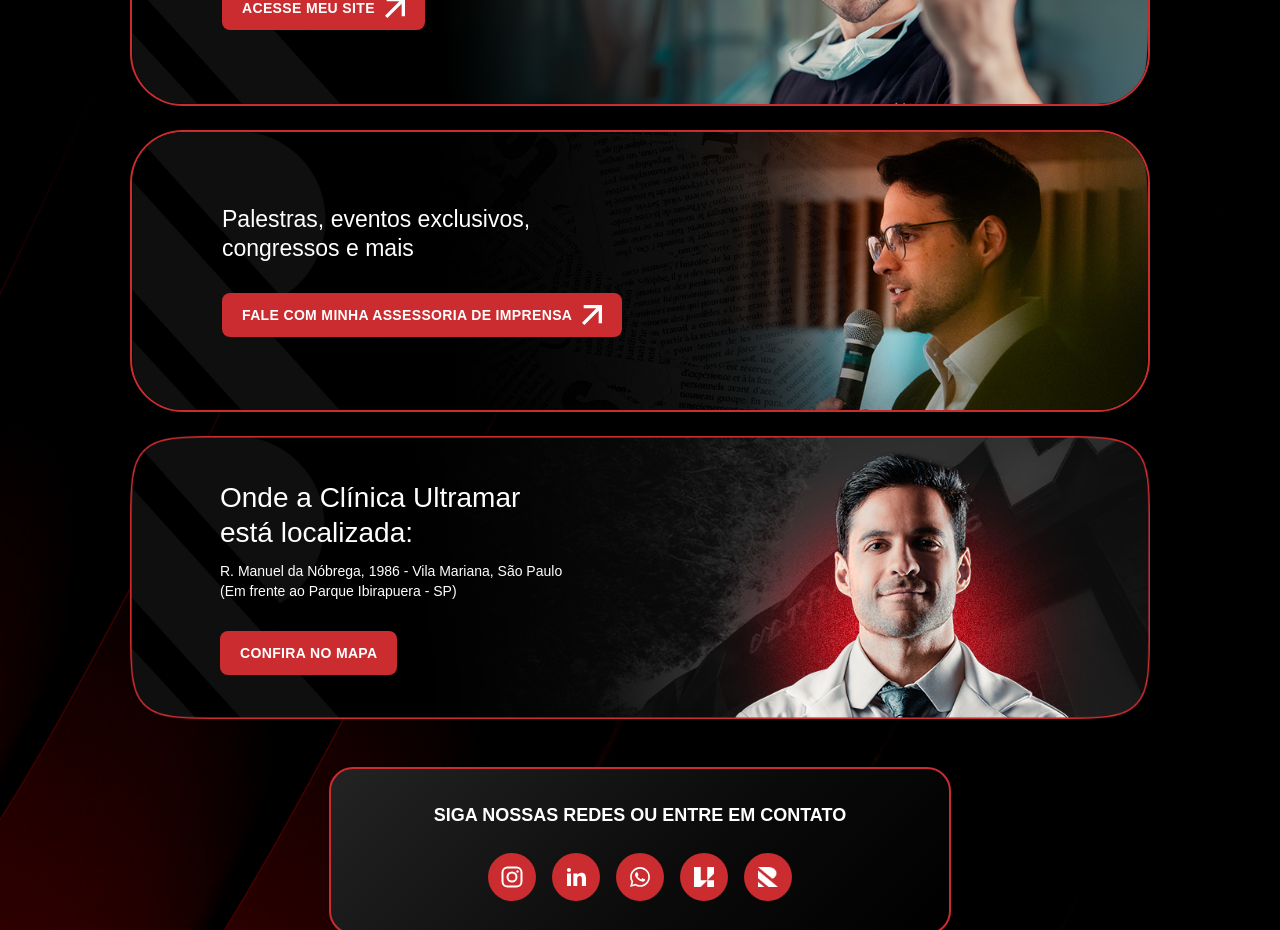
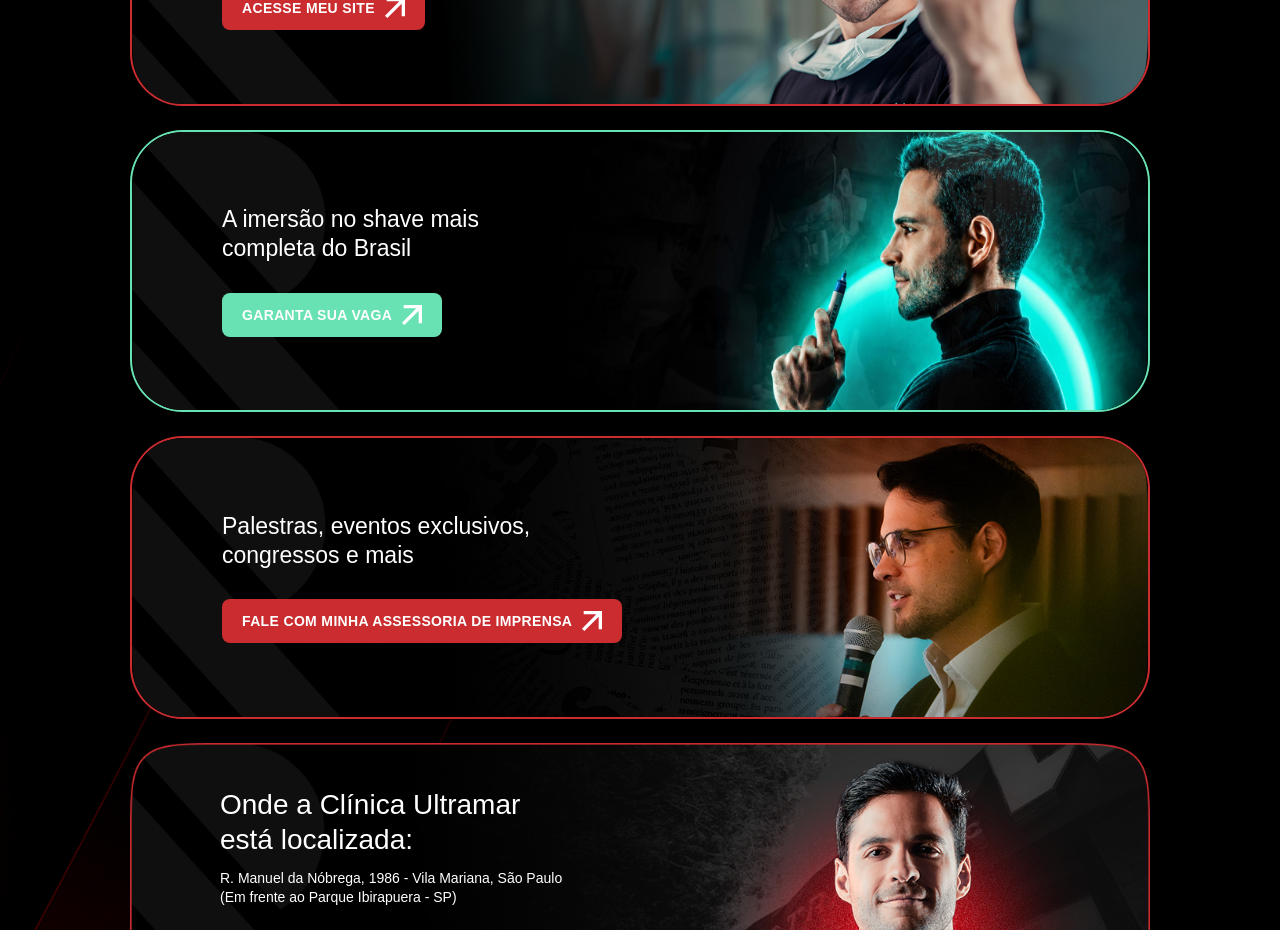
Before and after one commit to criacaondhub/links_ultramar, a React (Vite) app: page / in a window 1280 px wide. Shown: the part 1940-2870 px from the top of the page. Built offline with nearby package versions, Linux system fonts and the light colour scheme; a web font is replaced by a local one.

Commit message:
feat: adiciona novo banner (imersao no shave completa) apos o banner Metodo Ultramar

```diff
--- a/src/components/sections/LinkBanners.tsx
+++ b/src/components/sections/LinkBanners.tsx
@@ -110,6 +110,30 @@ export function LinkBanners() {
       />
 
       <BannerLink
+        image="assets/banner-link-00.png"
+        alt="A imersão no shave mais completa do Brasil"
+        title={
+          <>
+            A imersão no shave mais
+            <br />
+            completa do Brasil
+          </>
+        }
+        titleClassName="text-left text-[12px] leading-tight font-normal text-[var(--color-text)] md:text-[23px]"
+        contentMaxWidth="max-w-[66%] md:max-w-[68%]"
+        ctaLabel="Garanta sua vaga"
+        ctaIcon={
+          <ArrowIcon className="h-3.5 w-3.5 shrink-0 md:h-5 md:w-5" />
+        }
+        ctaIconPosition="right"
+        ctaBgColor="var(--color-secondary)"
+        ctaTextColor="var(--color-text-on-secondary)"
+        ctaHref={CONFIG.NO_SHAVE_EXPERIENCE_URL}
+        borderColor="var(--color-secondary)"
+        delay={0.35}
+      />
+
+      <BannerLink
         image="assets/banner-link-04.png"
         alt="Palestras, eventos exclusivos, congressos e mais"
         title={
--- a/src/config/content.ts
+++ b/src/config/content.ts
@@ -19,6 +19,7 @@ export const CONFIG = {
   SOCIAL_WHATSAPP_URL:
     'https://api.whatsapp.com/send?phone=5511988392645&text=Olá,%20vim%20pelo%20Instagram%20e%20gostaria%20de%20saber%20mais%20sobre',
   CLINICA_ULTRAMAR_URL: 'https://clinicaultramar.com.br',
+  NO_SHAVE_EXPERIENCE_URL: 'https://experience.rafaelultramar.com.br',
 
   // ⚠️ PREENCHER
   COMPANY_NAME: '⚠️ PREENCHER',
```
